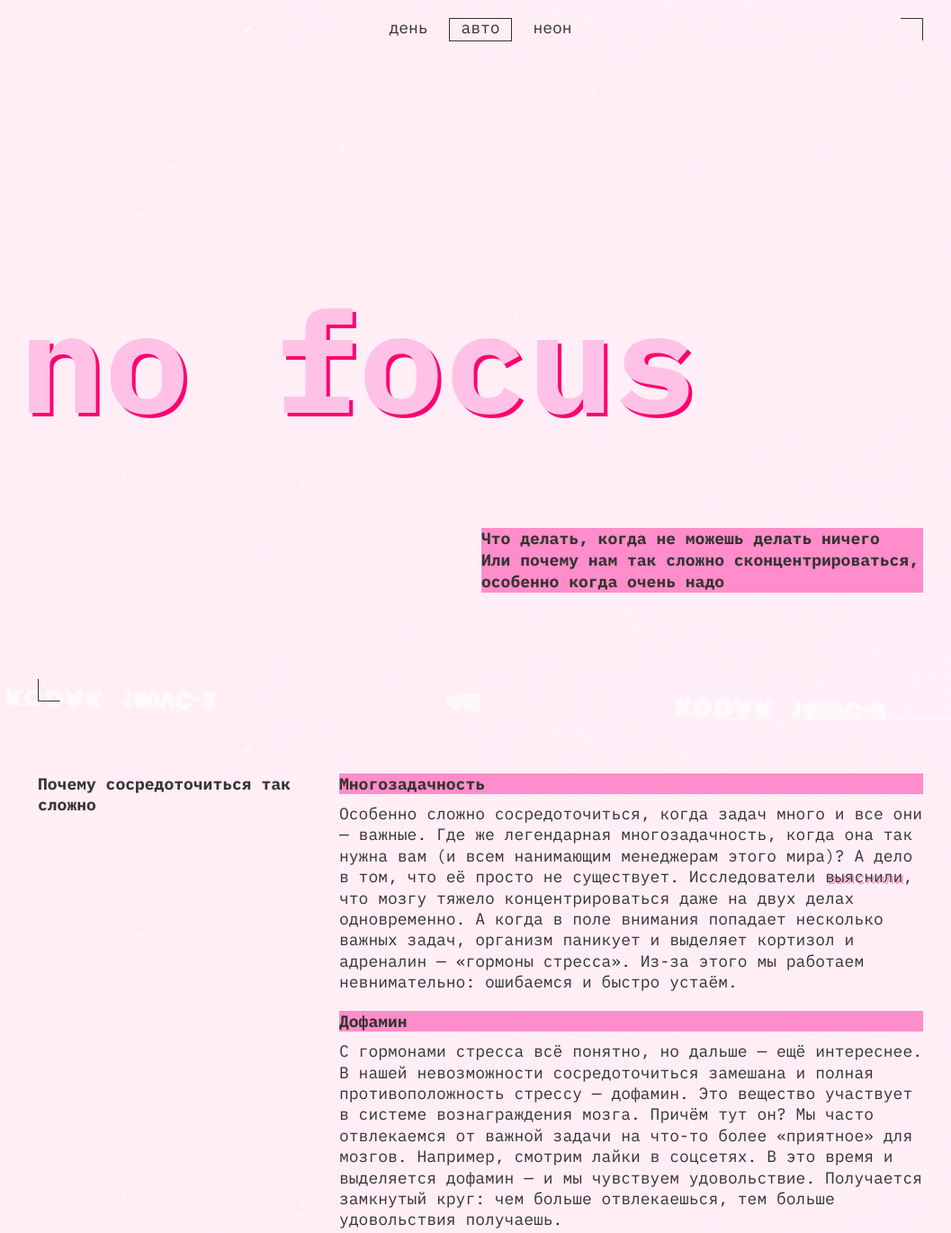
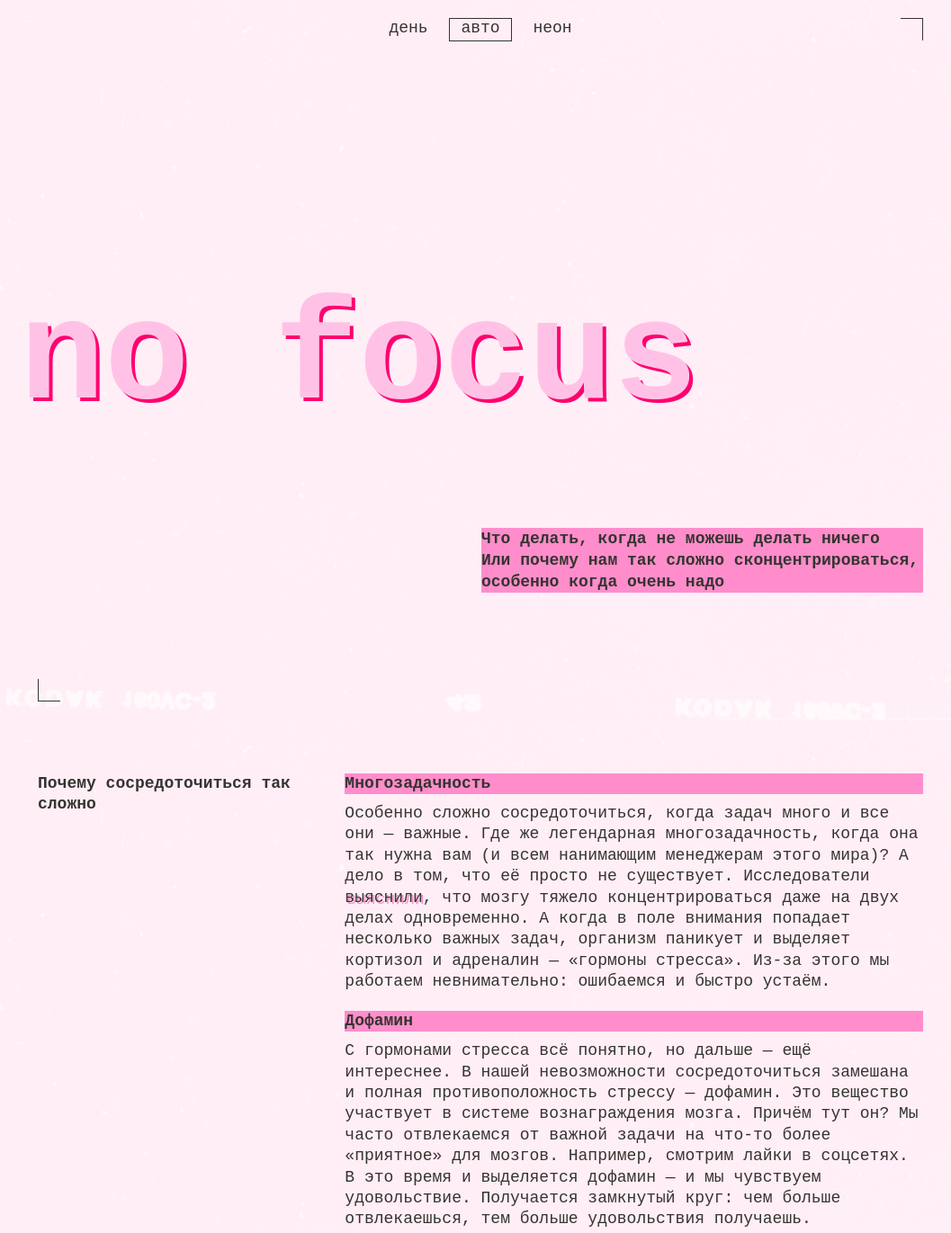
Before and after one commit to Slava-ZV/slozhno-sosredotochitsya, a plain HTML site: page index.html in a window 1280 px wide. Shown: the top 1371 px of the page at 90% size, without its empty margins (106-1163 px from the left). Drawn offline with Linux system fonts and the light colour scheme.

Commit message:
ver 3
debag

```diff
--- a/styles/style.css
+++ b/styles/style.css
@@ -94,7 +94,7 @@
 .page {
   margin-inline: auto;
   color: var(--text-color);
-  font-family: var(--main-font);
+  font-family: monospace;
   font-style: normal;
   background: var(--background);
   background-attachment: fixed;
@@ -104,7 +104,8 @@
 
 .header {
   display: grid;
-  min-block-size: 768px;
+  block-size: 768px;
+  min-block-size: 668px;
   block-size: 100vh;
   grid-template-rows: 1fr auto 1fr;
   padding: clamp(10px, 2.666vw, 20px);
@@ -121,6 +122,7 @@
 
 .header__theme-menu-list {
   display: grid;
+  grid-auto-flow: column;
   gap: 10px;
   color: var(--accent-color-btn);
 }
@@ -217,11 +219,13 @@ h4.title-decor {
 .art__img {
   object-fit: cover;
   inline-size: 100%;
+  block-size: 100%;
 }
 
 .footer {
   display: grid;
-  min-block-size: 768px;
+  block-size: 768px;
+  min-block-size: 668px;
   block-size: 100vh;
   grid-template-rows: 1fr auto 1fr;
   padding: clamp(10px, 2.666vw, 20px);
@@ -249,6 +253,7 @@ h4.title-decor {
   .section-columns {
     display: grid;
     grid-template-columns: 1fr 2fr;
+    display: grid;
     gap: 20px;
   }
 
@@ -278,11 +283,6 @@ h4.title-decor {
     gap: 20px;
     object-fit: cover;
     max-block-size: calc(100vw + 23px);
-  }
-
-  .art__img {
-    object-fit: cover;
-    block-size: 100%;
   }
 
   .art__img__sunset {
@@ -320,17 +320,6 @@ h4.title-decor {
     align-self: start;
   }
 
-  .header__theme-menu-list {
-    grid-auto-flow: column;
-    gap: 10px;
-  }
-
-  .section-columns {
-    display: grid;
-    gap: 20px;
-    grid-template-columns: 315px auto;
-  }
-
   .what__title {
     max-inline-size: 315px;
   }
```
